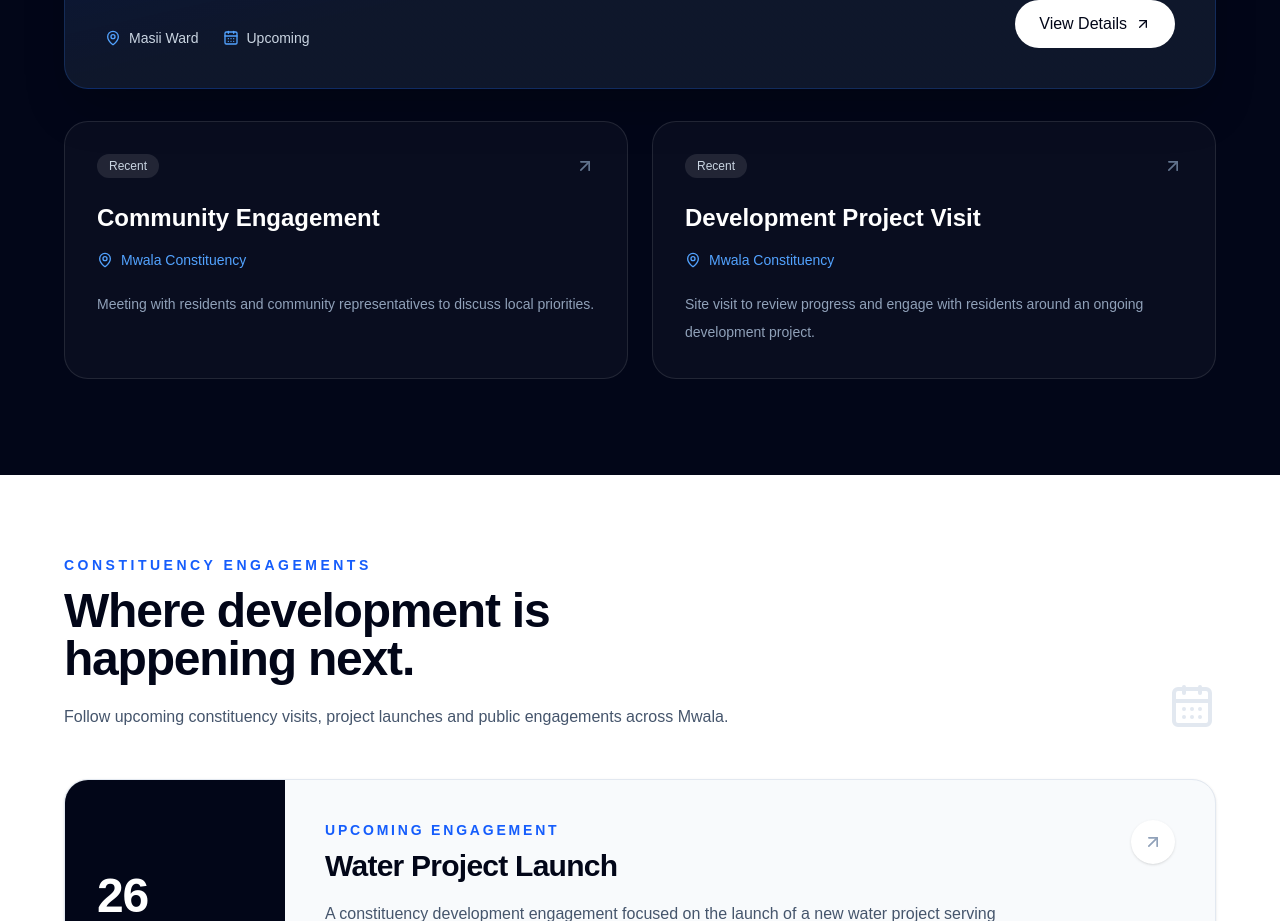
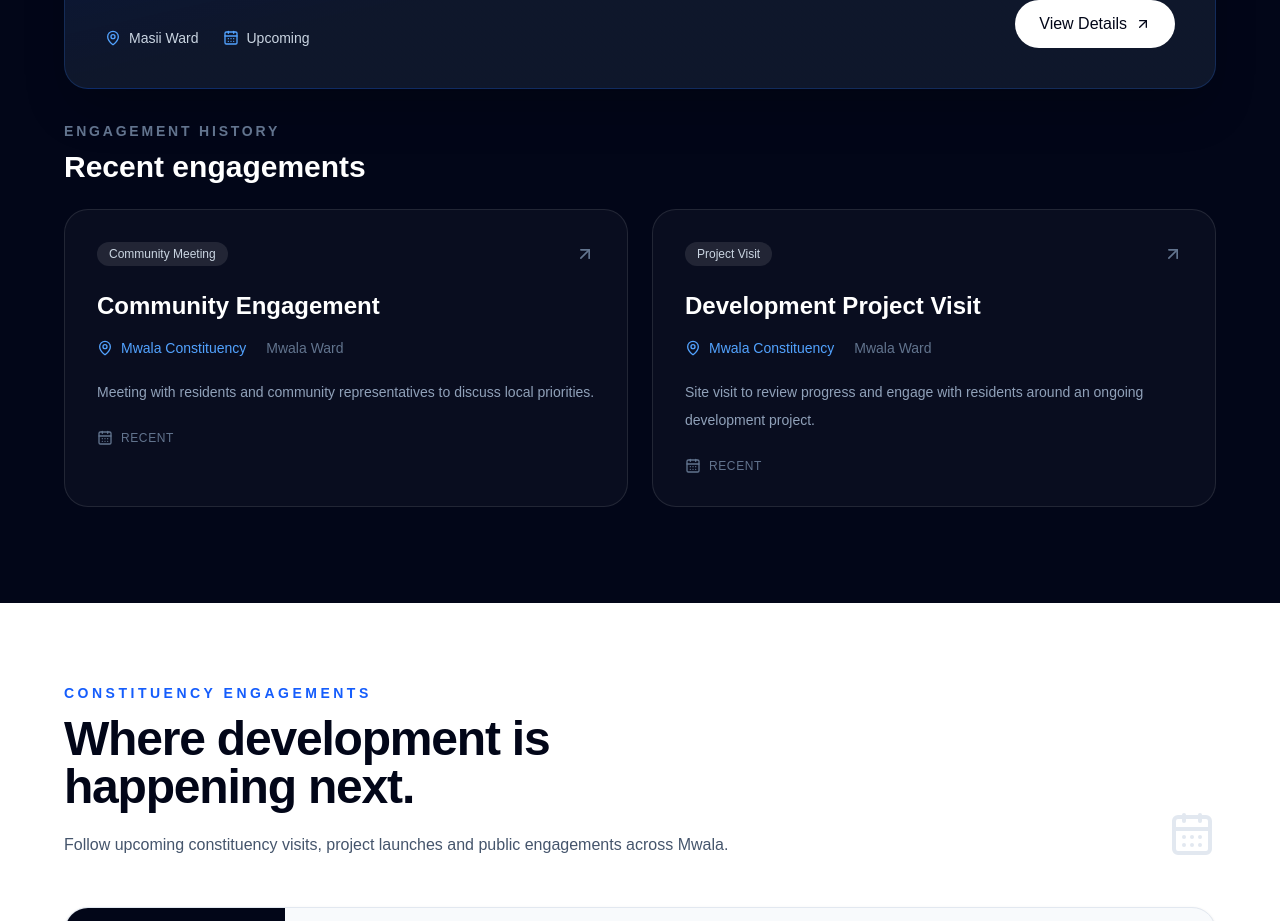
Before and after one commit to Chrisant-gif/mwala-connect, a Next.js app: page / in a window 1280 px wide. Shown: the part 4540-5461 px from the top of the page. Built offline with nearby package versions, Linux system fonts and the light colour scheme.

Commit message:
Add engagement data structure

```diff
--- /dev/null
+++ b/app/data/engagements.ts
@@ -0,0 +1,38 @@
+import { Engagement } from "../types/engagement";
+
+export const engagements: Engagement[] = [
+  {
+    id: "engagement-001",
+    title: "Water Project Launch",
+    type: "Project Launch",
+    status: "upcoming",
+    date: "Upcoming",
+    time: "To be announced",
+    location: "Masii Ward",
+    ward: "Masii",
+    description:
+      "Constituency engagement during the launch of a community water project.",
+  },
+  {
+    id: "engagement-002",
+    title: "Community Engagement",
+    type: "Community Meeting",
+    status: "completed",
+    date: "Recent",
+    location: "Mwala Constituency",
+    ward: "Mwala",
+    description:
+      "Meeting with residents and community representatives to discuss local priorities.",
+  },
+  {
+    id: "engagement-003",
+    title: "Development Project Visit",
+    type: "Project Visit",
+    status: "completed",
+    date: "Recent",
+    location: "Mwala Constituency",
+    ward: "Mwala",
+    description:
+      "Site visit to review progress and engage with residents around an ongoing development project.",
+  },
+];
--- /dev/null
+++ b/app/types/engagement.ts
@@ -0,0 +1,21 @@
+export type EngagementStatus = "upcoming" | "completed";
+
+export type EngagementType =
+  | "Project Launch"
+  | "Community Meeting"
+  | "Project Visit"
+  | "Public Participation"
+  | "Community Event";
+
+export interface Engagement {
+  id: string;
+  title: string;
+  type: EngagementType;
+  status: EngagementStatus;
+  date: string;
+  time?: string;
+  location: string;
+  ward: string;
+  description: string;
+  image?: string;
+}
--- a/components/Engagements.tsx
+++ b/components/Engagements.tsx
@@ -2,40 +2,15 @@
 
 import { CalendarDays, MapPin, ArrowUpRight } from "lucide-react";
 
-const engagements = [
-  {
-    date: "Upcoming",
-    title: "Water Project Launch",
-    location: "Masii Ward",
-    description:
-      "Constituency engagement during the launch of a community water project.",
-    featured: true,
-  },
-  {
-    date: "Recent",
-    title: "Community Engagement",
-    location: "Mwala Constituency",
-    description:
-      "Meeting with residents and community representatives to discuss local priorities.",
-    featured: false,
-  },
-  {
-    date: "Recent",
-    title: "Development Project Visit",
-    location: "Mwala Constituency",
-    description:
-      "Site visit to review progress and engage with residents around an ongoing development project.",
-    featured: false,
-  },
-];
+import { engagements } from "../app/data/engagements";
 
 export default function Engagements() {
   const featuredEngagement = engagements.find(
-    (engagement) => engagement.featured
+    (engagement) => engagement.status === "upcoming"
   );
 
-  const otherEngagements = engagements.filter(
-    (engagement) => !engagement.featured
+  const pastEngagements = engagements.filter(
+    (engagement) => engagement.status === "completed"
   );
 
   return (
@@ -52,7 +27,9 @@ export default function Engagements() {
 
           <h2 className="text-4xl font-bold tracking-tight sm:text-5xl">
             Connected with the
-            <span className="block text-slate-400">people of Mwala.</span>
+            <span className="block text-slate-400">
+              people of Mwala.
+            </span>
           </h2>
 
           <p className="mt-6 max-w-2xl text-base leading-7 text-slate-400 sm:text-lg">
@@ -102,16 +79,27 @@ export default function Engagements() {
           </div>
         )}
 
-        {/* Engagement cards */}
+        {/* Engagement history */}
+        <div>
+          <div className="mb-6">
+            <p className="text-sm font-semibold uppercase tracking-[0.2em] text-slate-500">
+              Engagement History
+            </p>
+
+            <h3 className="mt-2 text-2xl font-bold sm:text-3xl">
+              Recent engagements
+            </h3>
+          </div>
+
           <div className="grid gap-6 md:grid-cols-2">
-          {otherEngagements.map((engagement) => (
+            {pastEngagements.map((engagement) => (
               <article
-              key={engagement.title}
+                key={engagement.id}
                 className="group rounded-3xl border border-white/10 bg-white/[0.03] p-6 transition duration-300 hover:-translate-y-1 hover:border-white/20 hover:bg-white/[0.05] sm:p-8"
               >
                 <div className="mb-6 flex items-center justify-between gap-4">
                   <span className="rounded-full bg-white/10 px-3 py-1 text-xs font-medium text-slate-300">
-                  {engagement.date}
+                    {engagement.type}
                   </span>
 
                   <ArrowUpRight className="h-5 w-5 text-slate-500 transition group-hover:text-white" />
@@ -121,16 +109,28 @@ export default function Engagements() {
                   {engagement.title}
                 </h3>
 
-              <div className="mt-4 flex items-center gap-2 text-sm text-blue-400">
+                <div className="mt-4 flex flex-col gap-2 text-sm text-blue-400 sm:flex-row sm:gap-5">
+                  <span className="flex items-center gap-2">
                     <MapPin className="h-4 w-4" />
                     {engagement.location}
+                  </span>
+
+                  <span className="text-slate-500">
+                    {engagement.ward} Ward
+                  </span>
                 </div>
 
                 <p className="mt-5 text-sm leading-7 text-slate-400">
                   {engagement.description}
                 </p>
+
+                <div className="mt-6 flex items-center gap-2 text-xs font-medium uppercase tracking-wider text-slate-500">
+                  <CalendarDays className="h-4 w-4" />
+                  {engagement.date}
+                </div>
               </article>
             ))}
+          </div>
         </div>
       </div>
     </section>
```
Lines whose indentation alone changed are shown as unchanged.
